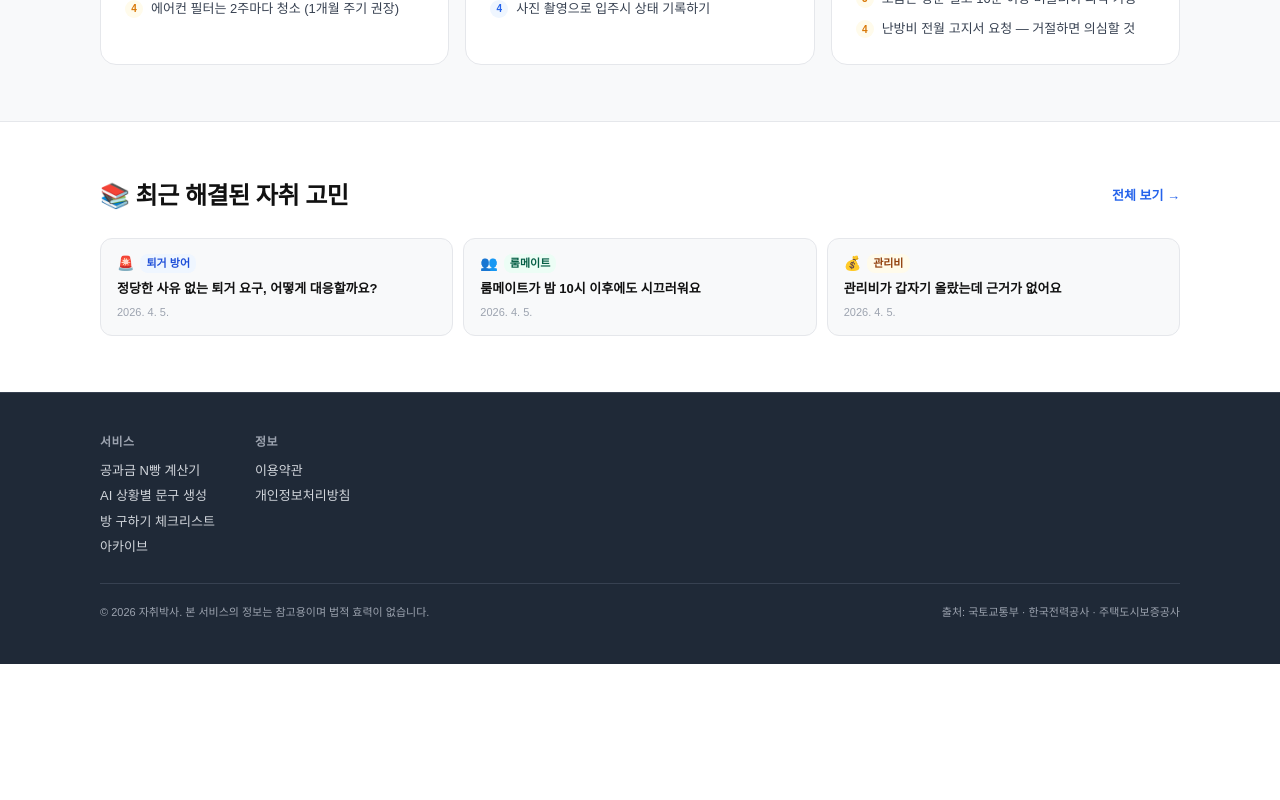
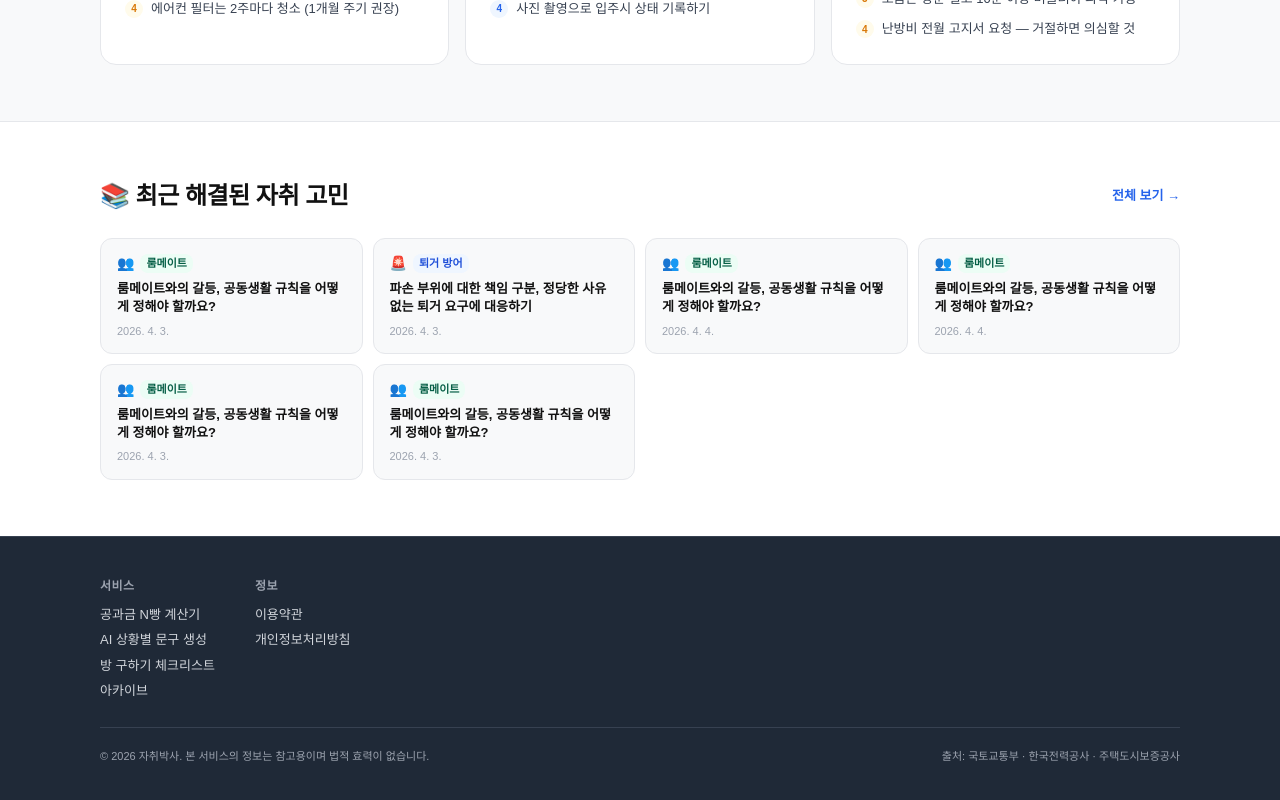
Before and after one commit to conadeli/smart-jachi-manager, a Next.js app: page / in a window 1280 px wide. Shown: the part 1373-2173 px from the top of the page. Before the commit the page ends 2037 px from the top, so only its background shows below. Built offline with nearby package versions, Linux system fonts and the light colour scheme.

Commit message:
홈페이지 아카이브 링크 수정 - 실제 Supabase slug 적용

```diff
--- a/app/page.tsx
+++ b/app/page.tsx
@@ -27,28 +27,49 @@ export default function HomePage() {
   const [recentQuestions, setRecentQuestions] = useState<Question[]>([]);
 
   useEffect(() => {
-    // 간단하게 더미 데이터로 표시 (나중에 Supabase 연동)
+    // Supabase의 실제 데이터로 업데이트
     setRecentQuestions([
       {
         id: '1',
-        slug: 'no-cause-eviction-response',
-        category: 'eviction',
-        title: '정당한 사유 없는 퇴거 요구, 어떻게 대응할까요?',
-        created_at: new Date().toISOString(),
+        slug: 'roommate-1775222285259',
+        category: 'roommate',
+        title: '룸메이트와의 갈등, 공동생활 규칙을 어떻게 정해야 할까요?',
+        created_at: '2026-04-03',
       },
       {
         id: '2',
-        slug: 'roommate-noise-complaint',
-        category: 'roommate',
-        title: '룸메이트가 밤 10시 이후에도 시끄러워요',
-        created_at: new Date().toISOString(),
+        slug: 'eviction-1775221847380',
+        category: 'eviction',
+        title: '파손 부위에 대한 책임 구분, 정당한 사유 없는 퇴거 요구에 대응하기',
+        created_at: '2026-04-03',
       },
       {
         id: '3',
-        slug: 'management-fee-dispute',
-        category: 'management',
-        title: '관리비가 갑자기 올랐는데 근거가 없어요',
-        created_at: new Date().toISOString(),
+        slug: 'roommate-1775313997120',
+        category: 'roommate',
+        title: '룸메이트와의 갈등, 공동생활 규칙을 어떻게 정해야 할까요?',
+        created_at: '2026-04-04',
+      },
+      {
+        id: '4',
+        slug: 'roommate-1775306704908',
+        category: 'roommate',
+        title: '룸메이트와의 갈등, 공동생활 규칙을 어떻게 정해야 할까요?',
+        created_at: '2026-04-04',
+      },
+      {
+        id: '5',
+        slug: 'roommate-1775224014353',
+        category: 'roommate',
+        title: '룸메이트와의 갈등, 공동생활 규칙을 어떻게 정해야 할까요?',
+        created_at: '2026-04-03',
+      },
+      {
+        id: '6',
+        slug: 'roommate-1775222285259',
+        category: 'roommate',
+        title: '룸메이트와의 갈등, 공동생활 규칙을 어떻게 정해야 할까요?',
+        created_at: '2026-04-03',
       },
     ]);
   }, []);
```
